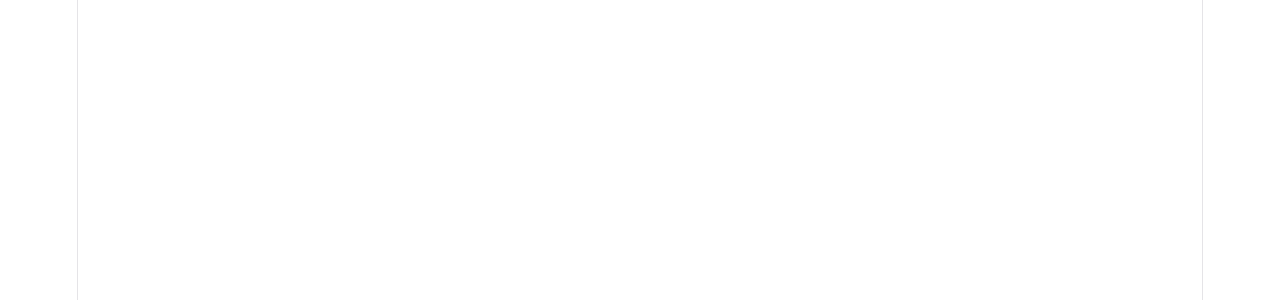
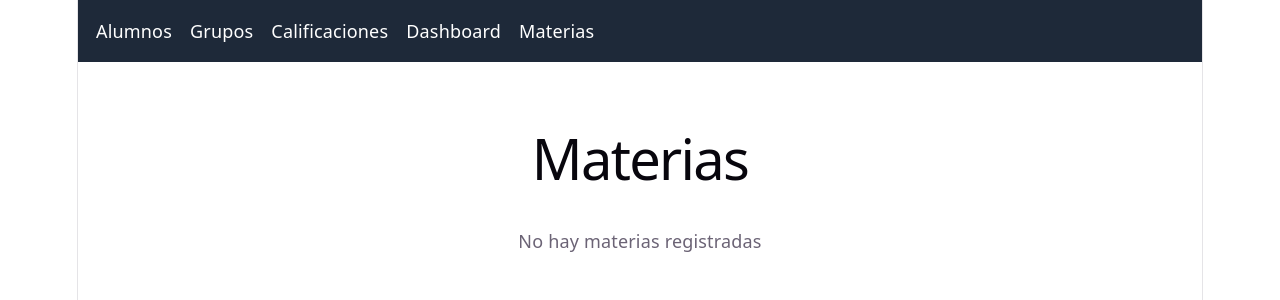
Before and after one commit to jofranbtz/school-crm, a React (Vite) app: page /materias in a window 1280 px wide. Before the commit this address had no page. Shown: the top 300 px of the page. Built offline with nearby package versions, Linux system fonts and the light colour scheme.

Commit message:
feat: UNI-17 - Ver lista de materias

```diff
--- a/src/App.jsx
+++ b/src/App.jsx
@@ -1,5 +1,6 @@
 import { Routes, Route } from "react-router-dom";
 import Layout from "./components/Layout";
+import Materias from "./pages/Materias";
 
 function App() {
   return (
@@ -9,6 +10,7 @@
         <Route path="grupos" element={<h1>Grupos</h1>} />
         <Route path="calificaciones" element={<h1>Calificaciones</h1>} />
         <Route path="dashboard" element={<h1>Dashboard</h1>} />
+        <Route path="materias" element={<Materias />} />
       </Route>
     </Routes>
   );
--- a/src/components/Navbar.jsx
+++ b/src/components/Navbar.jsx
@@ -7,6 +7,7 @@
       <Link to="/grupos" className="hover:text-blue-400">Grupos</Link>
       <Link to="/calificaciones" className="hover:text-blue-400">Calificaciones</Link>
       <Link to="/dashboard" className="hover:text-blue-400">Dashboard</Link>
+      <Link to="/materias" className="hover:text-blue-400">Materias</Link>
     </nav>
   );
 }
--- /dev/null
+++ b/src/pages/Materias.jsx
@@ -0,0 +1,45 @@
+function Materias() {
+
+  const materias = [];
+
+
+  /*
+  const materias = [
+    { clave: "MAT101", nombre: "Matemáticas", calificacion: 8, semestre: 1 },
+    { clave: "PRO102", nombre: "Programación", calificacion: 10, semestre: 2 },
+  ];
+  */
+
+  return (
+    <div className="p-6">
+      <h1 className="text-2xl font-bold mb-4">Materias</h1>
+
+      {materias.length === 0 ? (
+        <p>No hay materias registradas</p>
+      ) : (
+        <table className="w-full border border-gray-300">
+          <thead className="bg-gray-200">
+            <tr>
+              <th className="border p-2">Clave</th>
+              <th className="border p-2">Nombre</th>
+              <th className="border p-2">Calificación</th>
+              <th className="border p-2">Semestre</th>
+            </tr>
+          </thead>
+          <tbody>
+            {materias.map((materia, index) => (
+              <tr key={index}>
+                <td className="border p-2">{materia.clave}</td>
+                <td className="border p-2">{materia.nombre}</td>
+                <td className="border p-2">{materia.calificacion}</td>
+                <td className="border p-2">{materia.semestre}</td>
+              </tr>
+            ))}
+          </tbody>
+        </table>
+      )}
+    </div>
+  );
+}
+
+export default Materias;
```
